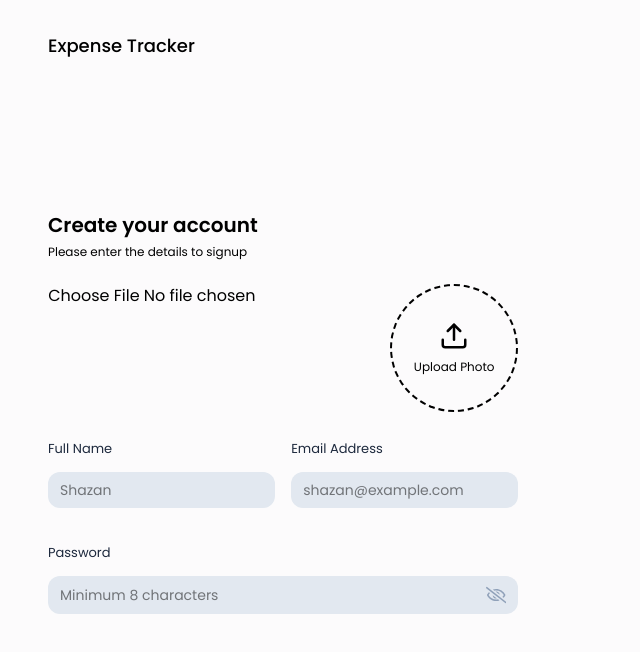
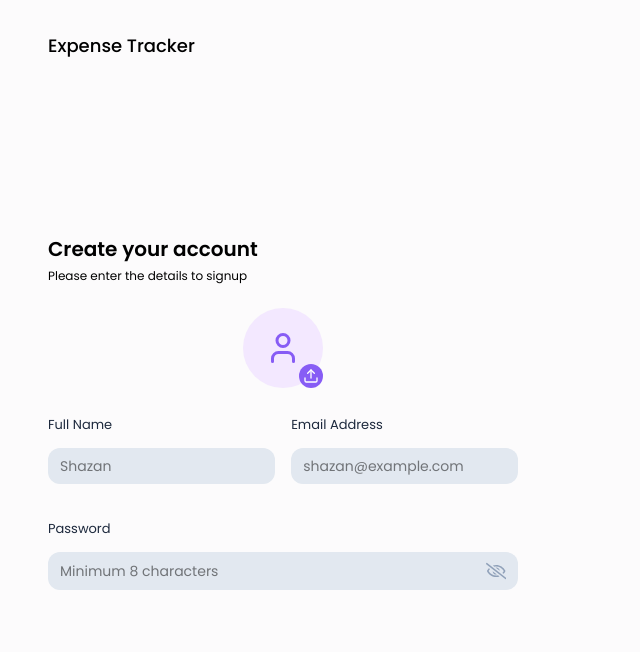
Before and after one commit to mfmshazan/ExpenseTracker, a React (Vite) app in the folder frontend/expense-tracker/: page /signup in a window 1280 px wide. Shown: the top 652 px of the page, without its empty margins (0-640 px from the left). Built offline with nearby package versions, Linux system fonts and the light colour scheme.

Commit message:
ProfilePhoto

```diff
--- a/frontend/expense-tracker/src/components/inputs/ProfilePhoto.jsx
+++ b/frontend/expense-tracker/src/components/inputs/ProfilePhoto.jsx
@@ -1,5 +1,5 @@
 import React, { useState, useRef } from 'react'
-import { LuUser, LuUpload, LuTrash} from 'react-icons/lu'
+import { LuUser, LuUpload, LuTrash } from 'react-icons/lu'
 
 const ProfilePhoto = ({ image, setImage }) => {
 
@@ -30,26 +30,44 @@ const ProfilePhoto = ({ image, setImage }) => {
 
     return (
         <div className='flex justify-center mb-6'>
-         <input
-            type="file"
-            accept = 'image/*'
-            ref= {inputRef}
-            onChange = {handleChangeImage}
-            className=""
+            <input
+                type="file"
+                accept='image/*'
+                ref={inputRef}
+                onChange={handleChangeImage}
+                className="hidden"
             />
 
             {!image ? (
-                <div onClick={onChooseFile} className='w-32 h-32 rounded-full bg-size-200 bg-center bg-no-repeat cursor-pointer flex flex-col justify-center items-center border-2 border-dashed border-size-300'>
-                    <LuUpload className='text-size-400 text-3xl' />
-                    <p className='text-size-400 text-xs mt-2'>Upload Photo</p>
+                <div className='w-20 h-20 flex items-center justify-center bg-purple-100 rounded-full relative cursor-pointer'>
+                    <LuUser className='text-4xl text-primary' />
+
+                    <button
+                        type='button'
+                        className="w-6 h-6 flex items-center justify-center bg-primary text-white rounded-full absolute -right-0 -bottom-0"
+                        onClick={onChooseFile}
+                    >
+                        <LuUpload/>
+                    </button>
                 </div>
-            ) : (
-                <div className='relative'>
-                    <img src={previewUrl ? previewUrl : URL.createObjectURL(image)} alt="Profile" className='w-32 h-32 rounded-full object-cover' />
-                    <div onClick={handleRemoveImage} className='absolute bottom-0 right-0 bg-white p-1 rounded-full cursor-pointer'>
-                        <LuTrash className='text-red-500' />
-                    </div>
+            ) : (<div>
+                <img
+                    src={previewUrl}
+                    alt="Profile Photo"
+                    className='w-20 h-20 rounded-full object-cover mb-4'
+                />
+                <div>
+                    <button
+                        type='button'
+                        className="w-8 h-8 flex items-center justify-center bg-red-100 rounded-full absolute -right-1 -bottom-1"
+                        onClick={handleRemoveImage}
+                    >
+                        <LuTrash className='text-gray-400 text-3xl' />
+                    </button>
                 </div>
+            </div>
+
+
             )}
         </div>
 
```
